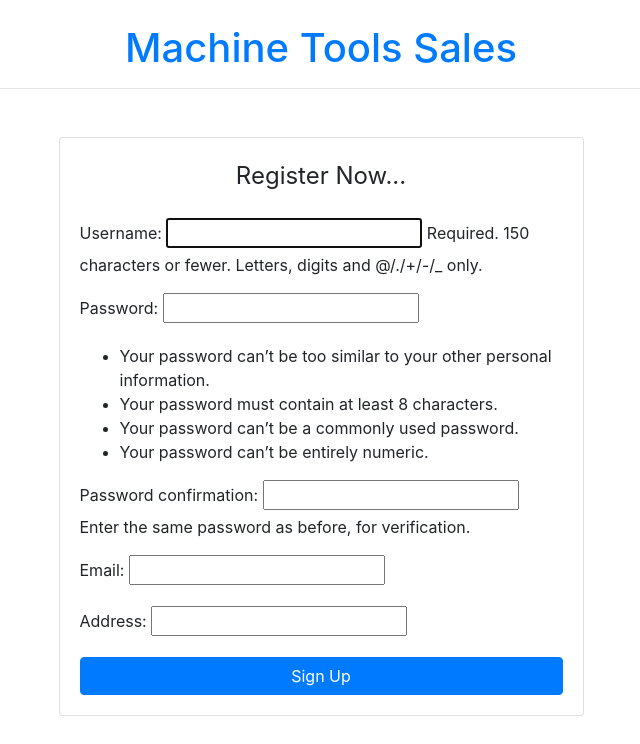
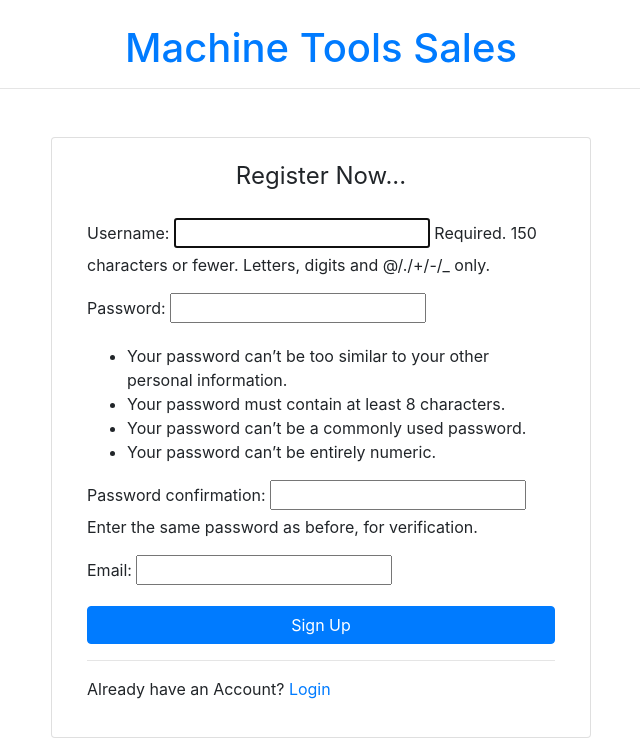
Before and after one commit to senthur08/machine-tool-sales, a Django app: page /user/register/ in a window 1280 px wide. Shown: the part 56-800 px from the top of the page, without its empty margins (319-959 px from the left). Run offline with Django 5.2, Linux system fonts and the light colour scheme; some libraries are stand-ins or nearby versions.

Commit message:
updated register logic'

```diff
--- a/inventory/templates/inventory/place-order.html
+++ b/inventory/templates/inventory/place-order.html
@@ -5,7 +5,8 @@
             {% csrf_token %}
             <h3>Product Name : {{product.name}}</h3>
             <h4>Quantity : <input type="number" name="quantity" min="0" max="{{product.stock_quantity}}" required> </h4>
-            <h4>Transaction ID : <input  name="transaction-id"></h4>
+            <h4>Delivery Address : <input name="address" required></h4>
+            <h4>Transaction ID : <input  name="transaction-id" required></h4>
             <input type="hidden" name="product-id" value="{{ product.id }}">
             <br>
             <button type="submit">Submit</button>
--- a/inventory/views.py
+++ b/inventory/views.py
@@ -33,6 +33,8 @@ def order(request, pk):
     product= Product.objects.get(id=pk)
     if request.method == 'POST':
         customer= request.user.customer
+        customer.address=request.POST.get('address')
+        customer.save()
 
         transaction_id = request.POST.get('transaction-id')
 
--- a/user/forms.py
+++ b/user/forms.py
@@ -6,7 +6,7 @@ from django.contrib.auth.models import User
 
 class UserRegisterForm(UserCreationForm):
     email = forms.EmailField()
-    address= forms.CharField(max_length=255, required=True)
+    #address= forms.CharField(max_length=255, required=True)
 
     class Meta:
         model= User
--- a/user/templates/user/profile.html
+++ b/user/templates/user/profile.html
@@ -4,7 +4,7 @@
     <div class="container mt-4">
         <h2 class="text-primary">customer : {{ customer.name }}</h2>
         <h4 class="text-primary">Email : {{ customer.email }}</h2>
-        <h4 class="text-primary"> Address : {{ customer.address }}</h2>
+        <h4 class="text-primary">Delivery Address : {{ customer.address }}</h2>
         <a href="{% url 'user-log' %}" class="btn btn-outline-primary mb-4">Purchase history</a>
 
         <h2 class="text-primary">My Orders</h2>
--- a/user/templates/user/register.html
+++ b/user/templates/user/register.html
@@ -2,9 +2,7 @@
 
 {% block content %}
     <div class="container mt-5">
-        <div class="row justify-content-center">
-            <div class="col-md-6">
-                <div class="card">
+        <div class="card mx-auto col-md-6">
             <div class="card-body">
                 <legend class="text-center mb-4">Register Now...</legend>
                 <form method="POST">
@@ -14,9 +12,10 @@
                     </div>
                     <button type="submit" class="btn btn-primary btn-block">Sign Up</button>
                 </form>
+                <hr>
+                <p>Already have an Account? <a href="{% url 'user-login' %}">Login</a></p>
             </div>
         </div>
     </div>
-        </div>
-    </div>
+
 {% endblock %}
--- a/user/views.py
+++ b/user/views.py
@@ -9,10 +9,10 @@ def register(request):
         form = UserRegisterForm(request.POST)
         if form.is_valid():
             user = form.save()  # Save User instance
-            address = form.cleaned_data.get('address')
+            #address = form.cleaned_data.get('address')
             name = form.cleaned_data['username']
             email = form.cleaned_data['email']
-            Customer.objects.create(user=user, address=address, name=name, email = email)
+            Customer.objects.create(user=user, name=name, email = email)
             username = form.cleaned_data.get('username')
             messages.success(request,f'Welcome {username}')
             return redirect('user-login')
```
Also changed, not shown: user/templates/user/login.html (+6 -7 lines). Lines whose indentation alone changed are shown as unchanged.
